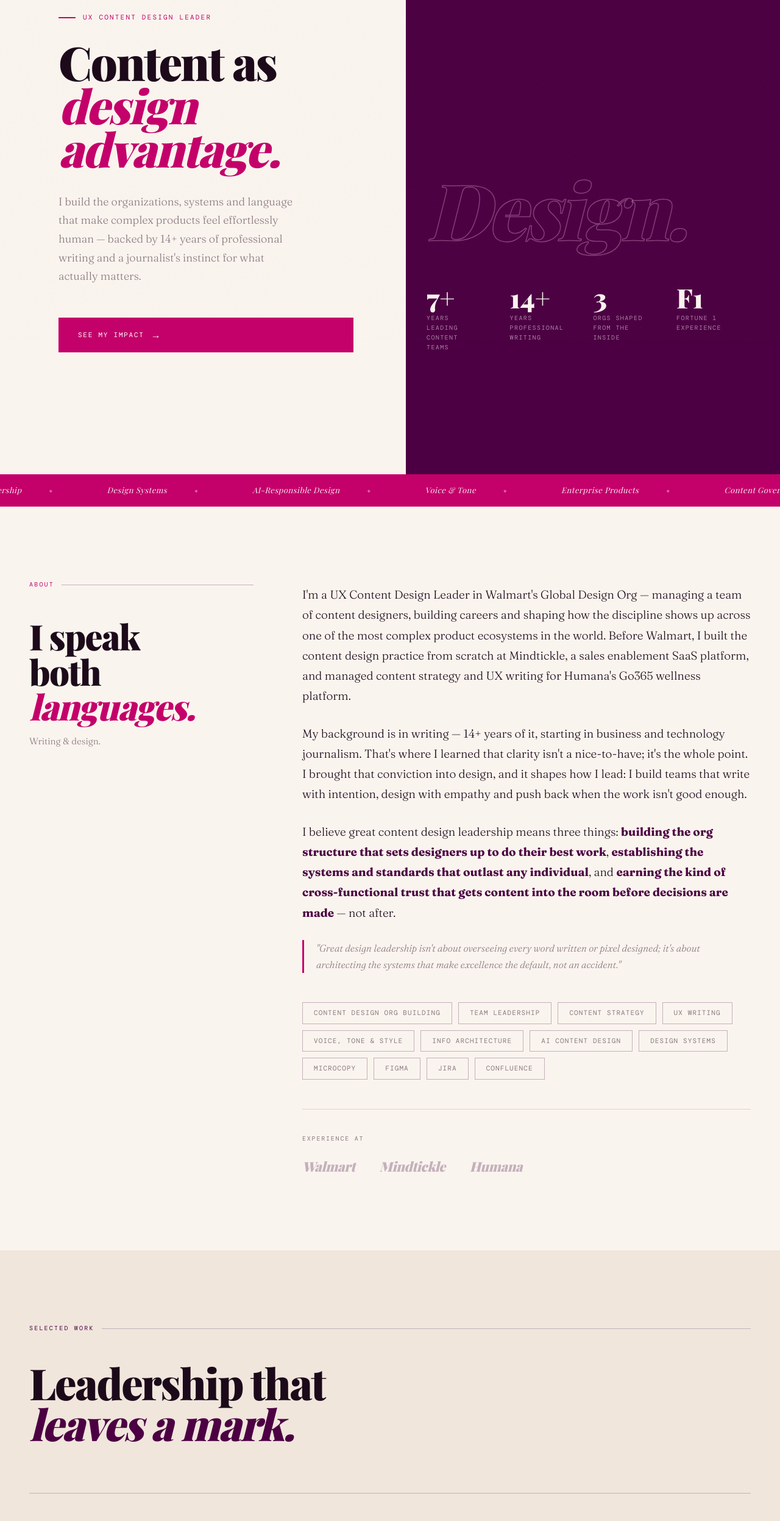
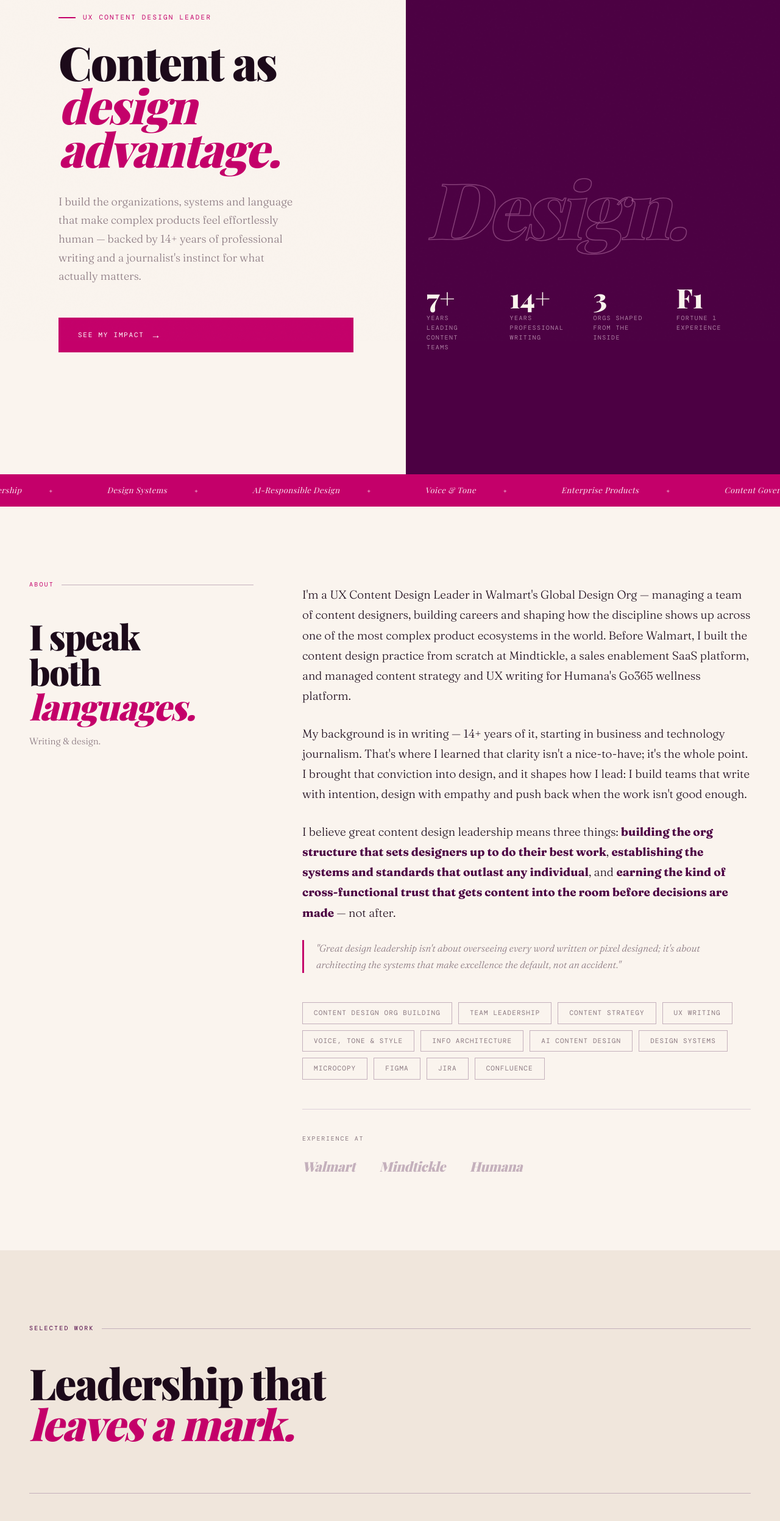
Before and after one commit to b3weaver/BridgettWeaverPortfolio, a plain HTML site: page Index.html in a window 1280 px wide. Shown: the part 240-2735 px from the top of the page at 61% size. Drawn offline with nearby package versions, Linux system fonts and the light colour scheme; a web font is replaced by a local one.

Commit message:
Add files via upload

```diff
--- a/Index.html
+++ b/Index.html
@@ -241,7 +241,7 @@
     font-size: clamp(44px, 5.5vw, 84px); font-weight: 900;
     line-height: 0.95; letter-spacing: -0.03em; color: var(--ink);
   }
-  .work-header h2 em { font-style: italic; color: var(--plum); }
+  .work-header h2 em { font-style: italic; color: var(--fuchsia); }
 
   .projects-list { max-width: 1200px; margin: 0 auto; }
 
@@ -429,23 +429,10 @@
     color: rgba(240,214,228,0.35);
   }
 
-  /* ANIMATIONS */
-  .fade-up { opacity: 0; transform: translateY(36px); transition: opacity 0.8s ease, transform 0.8s ease; }
-  .fade-up.visible { opacity: 1; transform: translateY(0); }
-  /* Fallback: show content if JS hasn't run after 1s */
-  @media (prefers-reduced-motion: reduce) { .fade-up { opacity: 1; transform: none; } }
-
-  .hero-left > * { opacity: 0; transform: translateY(28px); animation: hero-in 0.8s ease forwards; }
-  .hero-left .hero-tag { animation-delay: 0.15s; }
-  .hero-left .hero-headline { animation-delay: 0.35s; }
-  .hero-left .hero-sub { animation-delay: 0.55s; }
-  .hero-left .hero-cta { animation-delay: 0.75s; }
-
-  .hero-right > * { opacity: 0; animation: hero-in 1s ease forwards; }
-  .hero-right .hero-big-word { animation-delay: 0.5s; }
-  .hero-right .hero-stats { animation-delay: 0.7s; }
-
-  @keyframes hero-in { to { opacity: 1; transform: translateY(0); } }
+  /* ANIMATIONS — simplified, no JS dependency */
+  .fade-up { opacity: 1; transform: none; }
+  .hero-left > * { opacity: 1; }
+  .hero-right > * { opacity: 1; }
 
   /* RESPONSIVE */
   @media (max-width: 900px) {
@@ -947,16 +934,9 @@
 </footer>
 
 <script>
-  // Nav scroll border
   window.addEventListener('scroll', () => {
     document.getElementById('nav').classList.toggle('scrolled', window.scrollY > 40);
   });
-
-  // Scroll fade-in
-  const obs = new IntersectionObserver(entries => {
-    entries.forEach(e => { if (e.isIntersecting) { e.target.classList.add('visible'); obs.unobserve(e.target); } });
-  }, { threshold: 0.12 });
-  document.querySelectorAll('.fade-up').forEach(el => obs.observe(el));
 </script>
 </body>
 </html>
```
